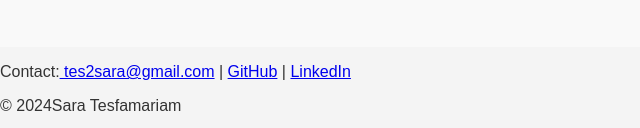
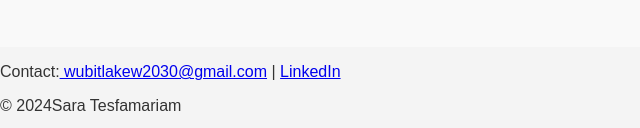
Before and after one commit to Wubit-2030/WubitLakew, a plain HTML site: page index.html in a window 1280 px wide. Shown: the part 1000-1128 px from the top of the page, 0-640 px from the left. Drawn offline with Linux system fonts and the light colour scheme.

Commit message:
Update index.html

```diff
--- a/index.html
+++ b/index.html
@@ -73,7 +73,7 @@
         </script>
 
         <footer>
-          <p>Contact:<a href="mailto:{tes2sara@gmail.com}"> tes2sara@gmail.com</a> | <a href="https://github.com/tes2sara">GitHub</a> | <a href="https://linkedin.com/in/sara-tesfamariam">LinkedIn</a></p>
+          <p>Contact:<a href="mailto:{wubitlakew2030@gmail.com}"> wubitlakew2030@gmail.com</a> | <a href="www.linkedin.com/in/wubit-lakew-kidane">LinkedIn</a></p>
         <p>&copy; <span id="year"></span>Sara Tesfamariam</p>
         </footer>
         <script>
```
